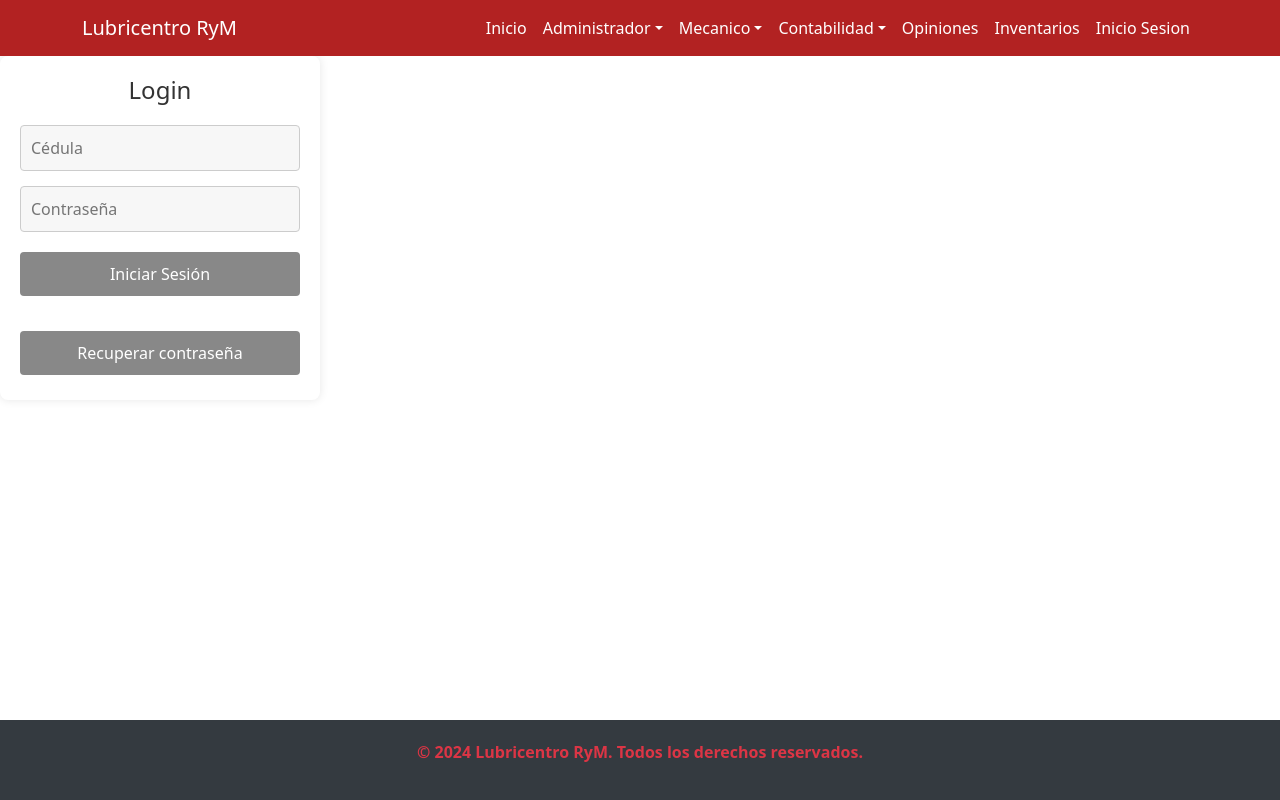
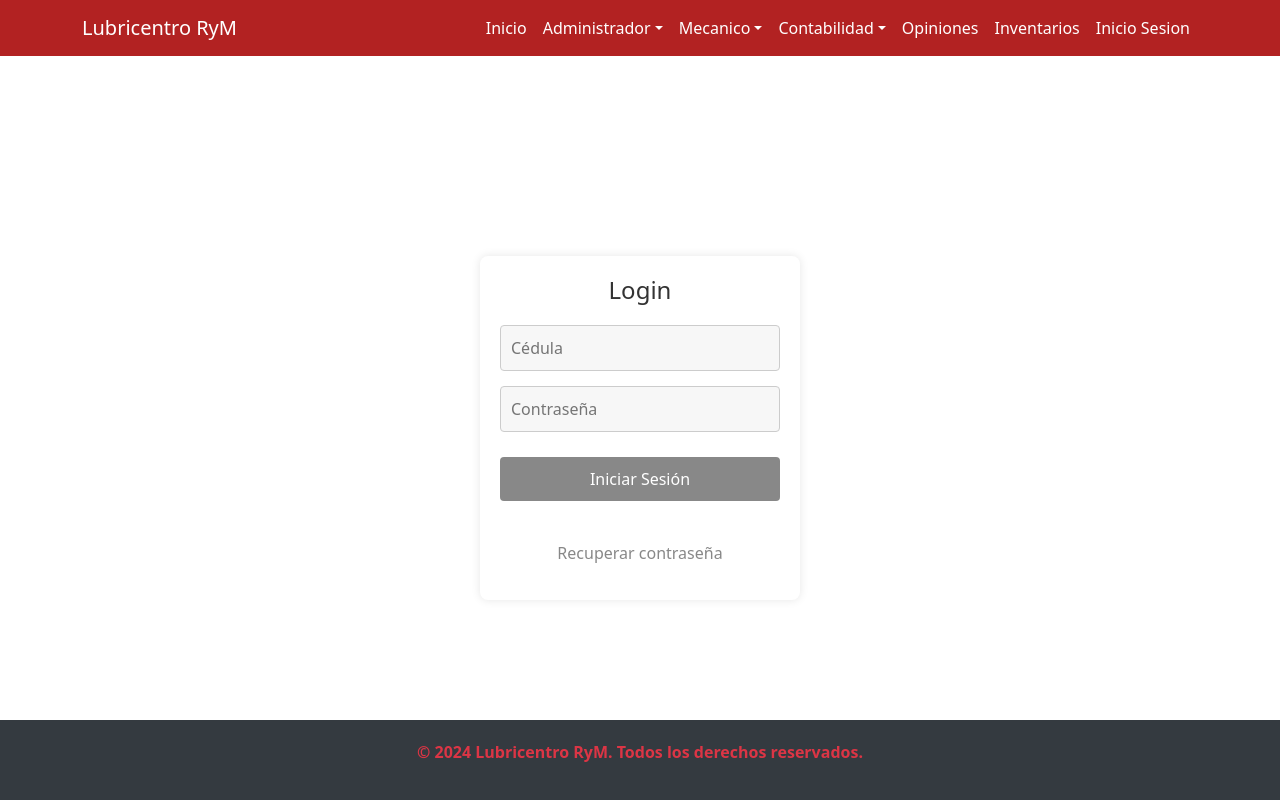
Before and after one commit to bacosta30762/ProyectoFinalFidelitas, a React (Create React App) app in the folder web-page-lubricentro/: page /Inicio in a window 1280 px wide. Built offline with nearby package versions, Linux system fonts and the light colour scheme; what @react-pdf/renderer would draw is missing.

Commit message:
Login Centralizado

```diff
--- a/web-page-lubricentro/src/components/Inicio/login.css
+++ b/web-page-lubricentro/src/components/Inicio/login.css
@@ -1,5 +1,4 @@
-
-
+/* Estilos del contenedor de login */
 .login-container {
   background-color: #fff;
   padding: 20px;
@@ -7,8 +6,11 @@
   box-shadow: 0 0 10px rgba(0, 0, 0, 0.1);
   max-width: 320px;
   width: 100%;
+  margin: 0 auto;
+  margin-top: 200px;
 }
 
+/* Estilos del título de login */
 .login-title {
   font-size: 24px;
   margin-bottom: 20px;
@@ -16,11 +18,13 @@
   color: #333;
 }
 
+/* Estilos del formulario de login */
 .login-form {
   display: flex;
   flex-direction: column;
 }
 
+/* Estilos para los campos de entrada */
 .login-input {
   padding: 10px;
   margin-bottom: 15px;
@@ -36,38 +40,8 @@
   outline: none;
 }
 
-  .login-button {
-    padding: 10px;
-    border: none;
-    border-radius: 4px;
-    background-color: #888;
-    color: white;
-    font-size: 16px;
-    cursor: pointer;
-    transition: background-color 0.3s ease;
-    margin-bottom: 10px; /* Espacio entre botones */
-  }
-
-  .login-button:hover {
-    background-color: #555;
-  }
-
-  .login-options {
-    text-align: center;
-    margin-top: 15px;
-  }
-
-  .forgot-password-link {
-    color: #888;
-    text-decoration: none;
-    font-size: 14px;
-  }
-
-  .forgot-password-link:hover {
-    text-decoration: underline;
-  }
-
-  .register-button {
+/* Estilos para los botones de login y otras acciones */
+.login-button, .forgot-password-link, .register-button {
   padding: 10px;
   border: none;
   border-radius: 4px;
@@ -80,30 +54,19 @@
   margin-top: 10px;
 }
 
-  .register-button:hover {
+.login-button:hover, .forgot-password-link:hover, .register-button:hover {
   background-color: #555;
 }
 
+/* Estilos para el contenedor de opciones del login */
 .login-options {
   text-align: center;
   margin-top: 15px;
 }
 
-  .forgot-password-link,
-  .register-button {
-    padding: 10px;
-    border: none;
-    border-radius: 4px;
-    background-color: #888;
-    color: white;
-    font-size: 16px;
-    cursor: pointer;
-    transition: background-color 0.3s ease;
-    width: 100%;
-    margin-top: 10px;
+/* Estilo específico para el enlace de recuperar contraseña */
+.forgot-password-link {
+  background-color: transparent; /* No tiene fondo como el botón */
+  color: #888;
+
 }
-
-  .forgot-password-link:hover,
-  .register-button:hover {
-    background-color: #555;
-  }
--- a/web-page-lubricentro/src/components/Inicio/recuperarcontra.css
+++ b/web-page-lubricentro/src/components/Inicio/recuperarcontra.css
@@ -3,11 +3,13 @@
   /* Contenedor para la Recuperación de Contraseña */
   .recover-password-container {
     background-color: #fff;
-    padding: 20px;
-    border-radius: 8px;
-    box-shadow: 0 0 10px rgba(0, 0, 0, 0.1);
-    max-width: 360px;
-    width: 100%;
+  padding: 20px;
+  border-radius: 8px;
+  box-shadow: 0 0 10px rgba(0, 0, 0, 0.1);
+  max-width: 320px;
+  width: 100%;
+  margin: 0 auto;
+  margin-top: 200px;
   }
 
   /* Título de la Recuperación de Contraseña */
```
Lines whose indentation alone changed are shown as unchanged.
